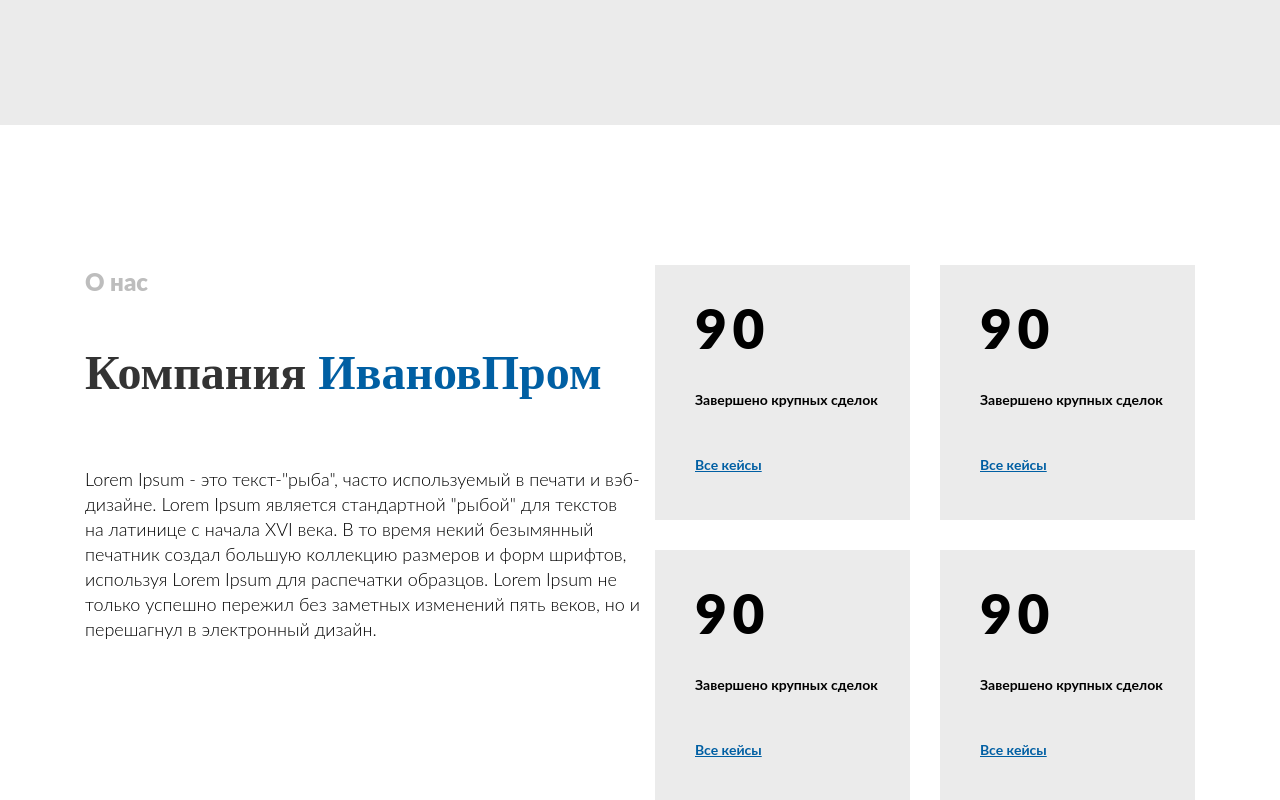
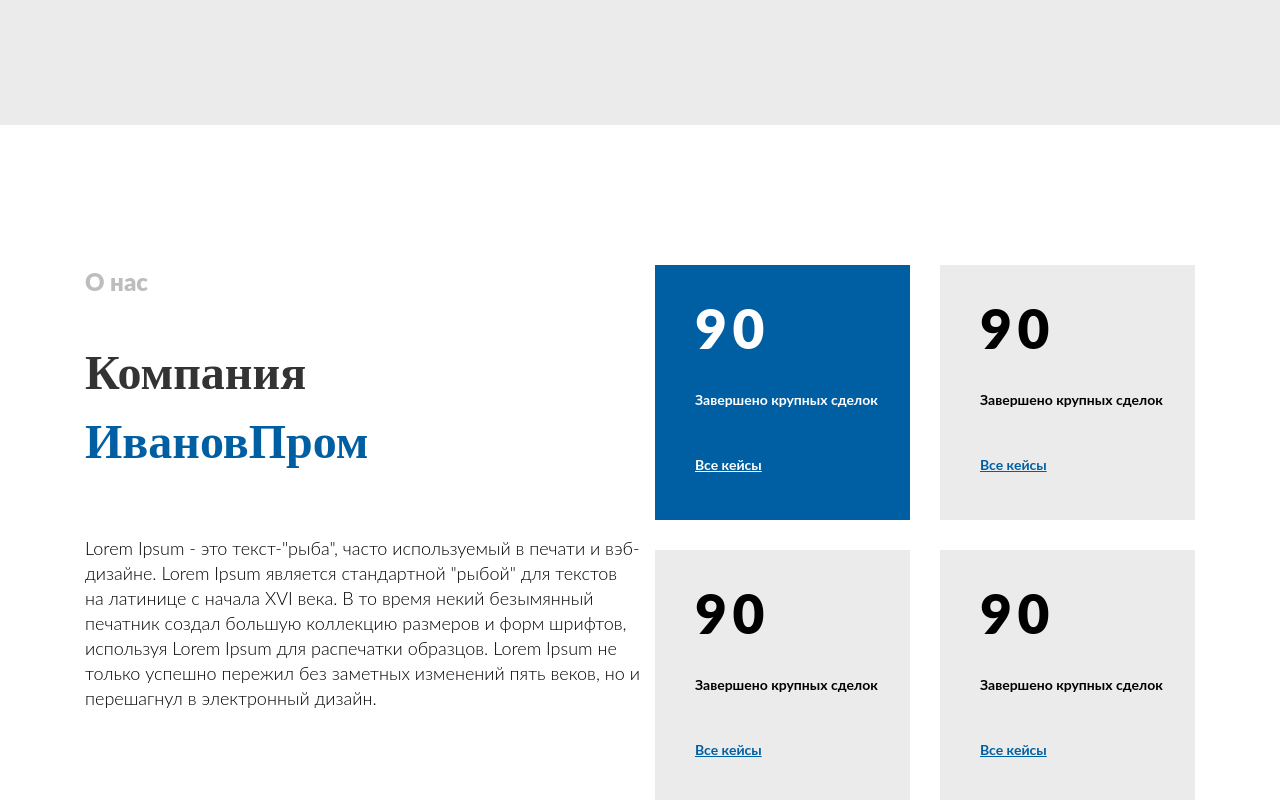
Before and after one commit to lena-karen/BuhOne, a plain HTML site: page index.html in a window 1280 px wide. In both pictures the pointer is over the element 802 px from the left and 2373 px from the top of the page. Shown: the part 1973-2773 px from the top of the page. Drawn offline with Linux system fonts and the light colour scheme.

Commit message:
about us hover added

```diff
--- a/index.html
+++ b/index.html
@@ -74,8 +74,8 @@
                 <div class="about_us_wrapper">
                     <div class="about_us_info">
                         <p class="about_us_info_text">О нас</p>
-                        <h5 class="about_us_info_title">Компания
-                            <span>ИвановПром</span></h5>
+                        <h5 class="about_us_info_title">Компания</h5>
+                        <h5 class="about_us_info_title name">ИвановПром</h5>
                             <p class="about_us_info_desc">Lorem Ipsum - это текст-"рыба", часто используемый в
                                 печати и вэб-дизайне. Lorem Ipsum является стандартной "рыбой" для текстов
                                  на латинице с начала XVI века. В то время некий безымянный печатник создал
--- a/styles/style.css
+++ b/styles/style.css
@@ -153,7 +153,7 @@ a{
     line-height: 69px;
     color: #333333;
 }
-.about_us_info_title span{
+.name{
     color: #005FA3;
 }
 .about_us_info_desc{
@@ -177,6 +177,18 @@ a{
     background-color: #EBEBEB;
     width: 255px;
     height: 255px;
+}
+.about_us_statistic_item:hover p{
+    color: white;
+}
+.about_us_statistic_item:hover h2{
+    color: white;
+}
+.about_us_statistic_item:hover a{
+    color: white;
+}
+.about_us_statistic_item:hover{
+    background-color: #005FA3;
 }
 .about_us_statistic_item_value{
     font-family: 'Lato';
```
